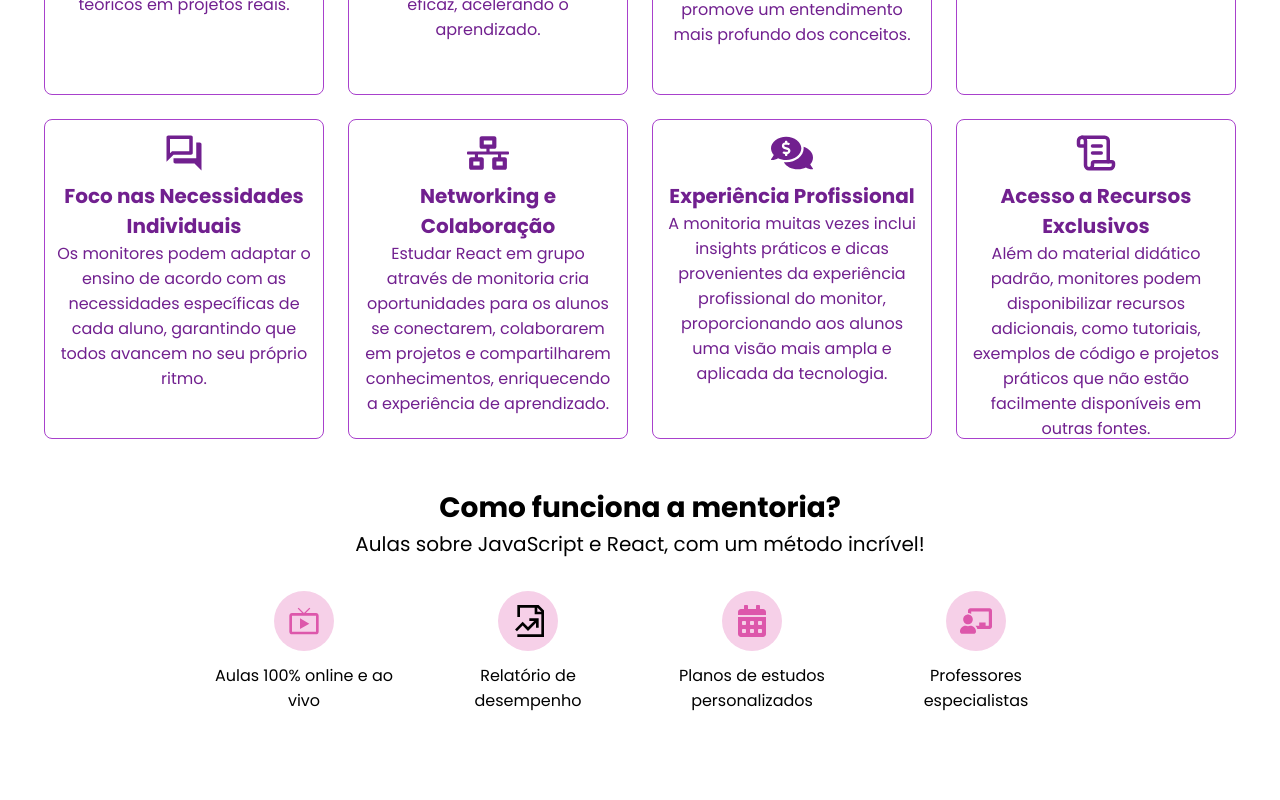
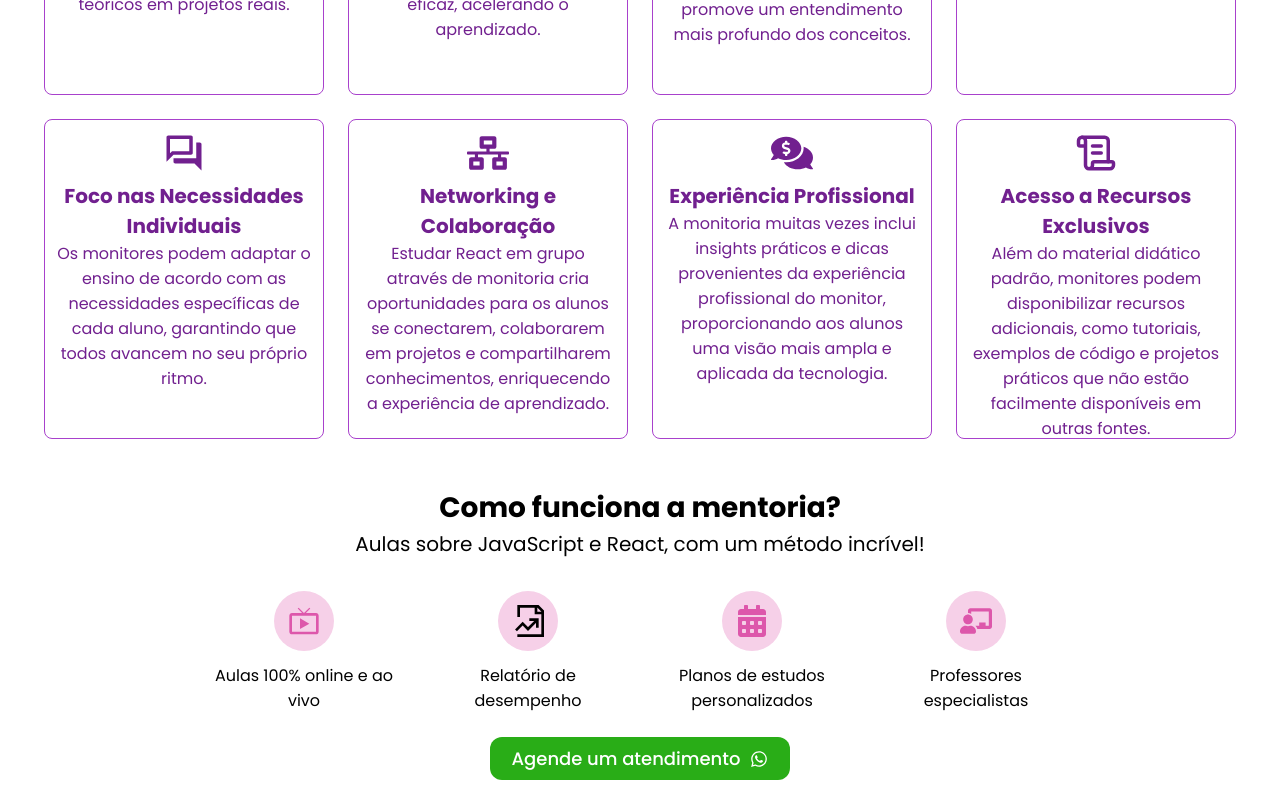
Before and after one commit to Adrianodbs/A3x-mentoria, a React (Vite) app: page / in a window 1280 px wide. Shown: the part 953-1753 px from the top of the page. Before the commit the page ends 1690 px from the top, so only its background shows below. Built offline with nearby package versions, Linux system fonts and the light colour scheme.

Commit message:
Fix: resp. presentation

```diff
--- a/src/components/Presentation/Presentation.tsx
+++ b/src/components/Presentation/Presentation.tsx
@@ -34,7 +34,7 @@ const PresentationStyle = styled.section`
   );
   padding: 60px 20px;
   margin-top: 4px;
-  height: 60vh;
+  min-height: 60vh;
   display: flex;
   flex-direction: column;
   color: #fff;
@@ -42,14 +42,32 @@ const PresentationStyle = styled.section`
   align-items: center;
   text-align: center;
 
+  @media (max-width: 768px) {
+    padding: 28px 8px;
+  }
+
   h1 {
     font-size: 34px;
     margin-bottom: 12px;
     font-weight: 900;
+
+    @media (max-width: 768px) {
+      font-size: 24px;
+    }
   }
 
   h3 {
     font-size: 24px;
+
+    @media (max-width: 768px) {
+      font-size: 18px;
+    }
+  }
+
+  svg{
+    @media (max-width: 768px) {
+      width: 60px;
+    }
   }
 `
 
--- a/src/components/WppButton/index.tsx
+++ b/src/components/WppButton/index.tsx
@@ -22,6 +22,7 @@ export default function WppButton({children}:ButtonProps) {
 const Container = styled.button`
   display: flex;
   justify-content: center;
+  width: 300px;
   align-items: center;
   padding: 8px 12px;
   border: none;
@@ -31,6 +32,7 @@ const Container = styled.button`
   color: #fff;
   font-size: 18px;
   font-weight: 500;
+  margin-bottom: 20px;
   gap: 10px;
   cursor: pointer;
   transition: all 0.2s ease-in;
--- a/src/pages/Home/index.tsx
+++ b/src/pages/Home/index.tsx
@@ -1,7 +1,9 @@
+import { FaWhatsapp } from 'react-icons/fa'
 import CardsQuestionCollection from '../../components/CardsQuestionCollection'
 import HowItWorks from '../../components/HowItWorks'
 import Presentation from '../../components/Presentation/Presentation'
 import Title from '../../components/Title'
+import WppButton from '../../components/WppButton'
 import * as C from './styles'
 
 export default function Home() {
@@ -20,6 +22,13 @@ export default function Home() {
         <CardsQuestionCollection />
       </C.Questions>
       <HowItWorks />
+      <div className='btn'>
+        <WppButton>
+          <p>Agende um atendimento</p>
+          <FaWhatsapp />
+        </WppButton>
+      </div>
+
     </C.Container>
   )
 }
--- a/src/pages/Home/styles.ts
+++ b/src/pages/Home/styles.ts
@@ -3,6 +3,14 @@ import styled from "styled-components";
 export const Container = styled.div`
   display: flex;
   flex-direction: column;
+
+  .btn{
+    width: 100%;
+    display: flex;
+    justify-content: center;
+    align-items: center;
+  }
+
 `
 
 export const Questions = styled.div`
```
